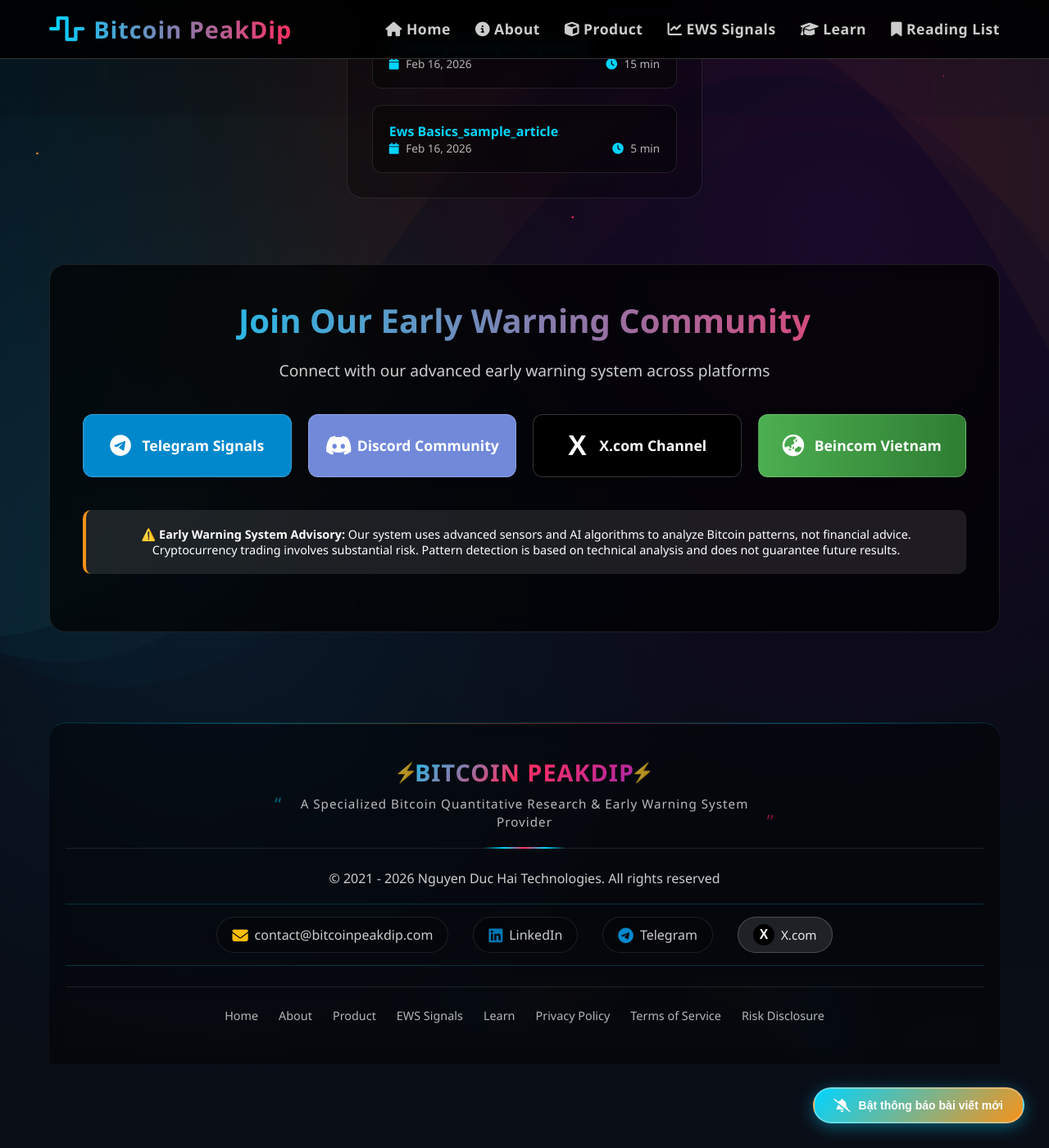
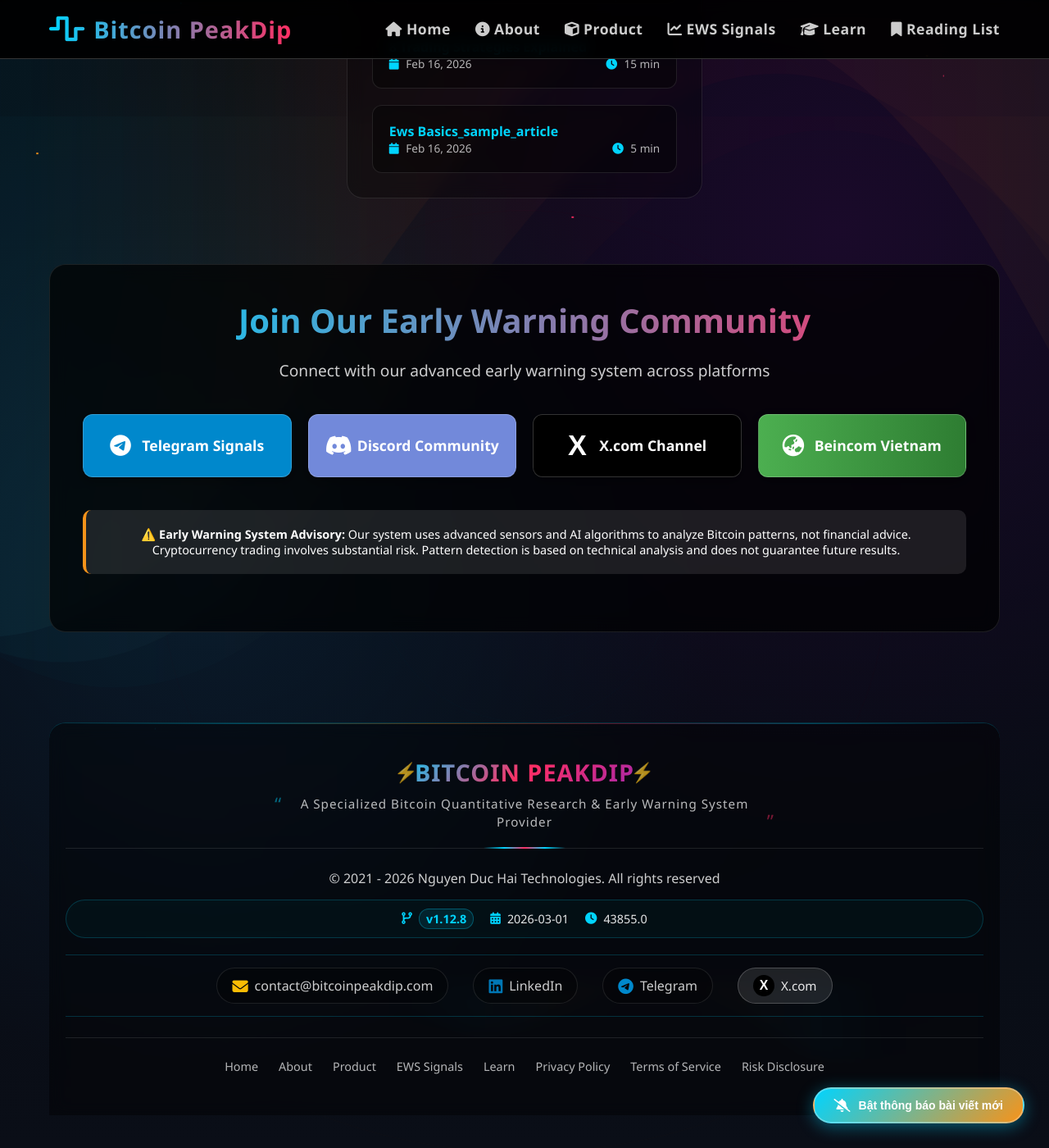
Before and after one commit to haind-cyber/bitcoin-peak-dip, a Jekyll site: the page built from index.md, in a window 1280 px wide and 1400 px high, scrolled down 4810 px. Shown: the whole window at 82% size. Built offline with Jekyll 4.4.1, drawn with Linux system fonts in a browser that asks for light colours.

Commit message:
Add feature version info

```diff
--- a/_config.yml
+++ b/_config.yml
@@ -127,7 +127,7 @@ exclude:
   - .git/
 
 # ===== CUSTOM VARIABLES =====
-version: "1.12.7"
+version: "1.12.8"
 build_date: "2026-03-01"
 google_analytics: "G-HR78BDQYJJ"
 
--- /dev/null
+++ b/_data/version.yml
@@ -0,0 +1,6 @@
+# Auto-generated by build.js
+version: 1.12.8
+build_date: 2026-03-01
+build_time: 12:10:55
+build_timestamp: 1772341855023
+full_version: "1.12.8 (2026-03-01 12:10:55)"
--- /dev/null
+++ b/_includes/footer-build-info.html
@@ -0,0 +1,17 @@
+<!-- Footer Build Info -->
+<div class="footer-build-info">
+    <div class="build-version">
+        <i class="fas fa-code-branch"></i>
+        <span>v{{ site.data.version.version | default: site.version }}</span>
+    </div>
+    <div class="build-date">
+        <i class="fas fa-calendar-alt"></i>
+        <span>{{ site.data.version.build_date | default: site.build_date | default: "2026-03-01" }}</span>
+    </div>
+    {% if site.data.version.build_time %}
+    <div class="build-time">
+        <i class="fas fa-clock"></i>
+        <span>{{ site.data.version.build_time }}</span>
+    </div>
+    {% endif %}
+</div>
--- a/_includes/footer.html
+++ b/_includes/footer.html
@@ -4,7 +4,8 @@
         <div class="brand-tagline">{{ site.tagline }}</div>
     </div>
     <p>© 2021 - {{ site.time | date: '%Y' }} Nguyen Duc Hai Technologies. All rights reserved</p>
-
+    <!-- THÊM: Build Info -->
+    {% include footer-build-info.html %}
     <div class="footer-contact">
         <div class="footer-contact-item">
             <i class="fas fa-envelope"></i>
--- a/assets/css/main.css
+++ b/assets/css/main.css
@@ -2877,3 +2877,86 @@ body.mobile-device .product-card {
     pointer-events: none !important;
     cursor: default !important;
 }
+
+/* Footer Build Info */
+.footer-build-info {
+    display: flex;
+    justify-content: center;
+    align-items: center;
+    gap: 20px;
+    margin: 15px 0 20px;
+    padding: 10px 20px;
+    background: rgba(0, 212, 255, 0.05);
+    border-radius: 30px;
+    border: 1px solid rgba(0, 212, 255, 0.2);
+    flex-wrap: wrap;
+    font-size: 0.9em;
+    backdrop-filter: blur(5px);
+}
+
+.footer-build-info div {
+    display: flex;
+    align-items: center;
+    gap: 8px;
+    color: var(--text-glow);
+}
+
+.footer-build-info i {
+    color: var(--wave-trough);
+    font-size: 1em;
+}
+
+.footer-build-info .build-version span {
+    color: var(--wave-trough);
+    font-weight: bold;
+    background: rgba(0, 212, 255, 0.1);
+    padding: 2px 8px;
+    border-radius: 12px;
+    border: 1px solid rgba(0, 212, 255, 0.3);
+}
+
+.footer-build-info .build-date span,
+.footer-build-info .build-time span {
+    color: rgba(255, 255, 255, 0.9);
+}
+
+/* Hover effect */
+.footer-build-info:hover {
+    background: rgba(0, 212, 255, 0.1);
+    border-color: var(--wave-trough);
+    box-shadow: 0 0 20px rgba(0, 212, 255, 0.2);
+    transition: all 0.3s ease;
+}
+
+.footer-build-info:hover i {
+    transform: scale(1.1);
+}
+
+/* Responsive */
+@media (max-width: 768px) {
+    .footer-build-info {
+        gap: 15px;
+        padding: 8px 15px;
+        font-size: 0.8em;
+        flex-direction: column;
+        align-items: center;
+        text-align: center;
+    }
+
+    .footer-build-info div {
+        width: 100%;
+        justify-content: center;
+    }
+}
+
+@media (max-width: 480px) {
+    .footer-build-info {
+        gap: 10px;
+        padding: 8px 10px;
+    }
+
+    .footer-build-info div {
+        flex-wrap: wrap;
+        justify-content: center;
+    }
+}
--- a/assets/js/main.js
+++ b/assets/js/main.js
@@ -593,3 +593,24 @@ if (typeof syncWavesWithDetection === 'undefined') {
 }
 
 document.head.appendChild(mainStyle);
+
+// ===== HIỂN THỊ VERSION TRONG CONSOLE =====
+// Thêm vào cuối file main.js, trước dòng cuối cùng
+
+// Hiển thị version info trong console
+(function showVersionInConsole() {
+    const style = 'background: linear-gradient(135deg, #00d4ff, #f7931a); color: black; font-weight: bold; padding: 4px 8px; border-radius: 4px;';
+
+    // Lấy từ window.APP_VERSION hoặc meta tag
+    const version = window.APP_VERSION || '1.12.7';
+    const buildDate = document.querySelector('meta[name="build-date"]')?.getAttribute('content') || '2026-03-01';
+
+    console.log('%c🏗️  Bitcoin PeakDip ' + version, style);
+    console.log('📅 Build date: ' + buildDate);
+
+    // Thêm thông tin chi tiết nếu có
+    if (window.BUILD_INFO) {
+        console.log('⏰ Build time:', window.BUILD_INFO.time);
+        console.log('🔨 Build timestamp:', window.BUILD_INFO.timestamp);
+    }
+})();
--- a/service-worker.js
+++ b/service-worker.js
@@ -1,8 +1,8 @@
 // Bitcoin PeakDip Service Worker
-// Version: 1.12.7 - Có thông báo cập nhật phiên bản mới
+// Version: 1.12.8 - Có thông báo cập nhật phiên bản mới
 
-const CACHE_NAME = 'bitcoin-peakdip-v1.12.7';
-const DYNAMIC_CACHE = 'bitcoin-peakdip-dynamic-v1.12.7';
+const CACHE_NAME = 'bitcoin-peakdip-v1.12.8';
+const DYNAMIC_CACHE = 'bitcoin-peakdip-dynamic-v1.12.8';
 
 // Local assets - có thể cache
 const LOCAL_ASSETS = [
--- a/version.json
+++ b/version.json
@@ -1,11 +1,11 @@
 {
-  "version": "1.12.7",
+  "version": "1.12.8",
   "build_date": "2026-03-01",
   "changelog": [
     "Auto build system update",
     "Performance improvements",
     "Bug fixes"
   ],
-  "build_time": "11:38:15",
-  "build_timestamp": 1772339895710
+  "build_time": "12:10:55",
+  "build_timestamp": 1772341855023
 }
```
Also changed, not shown: assets/js/version.js (+5 -5 lines), build.js (+12 -0 lines), 1 other file.
